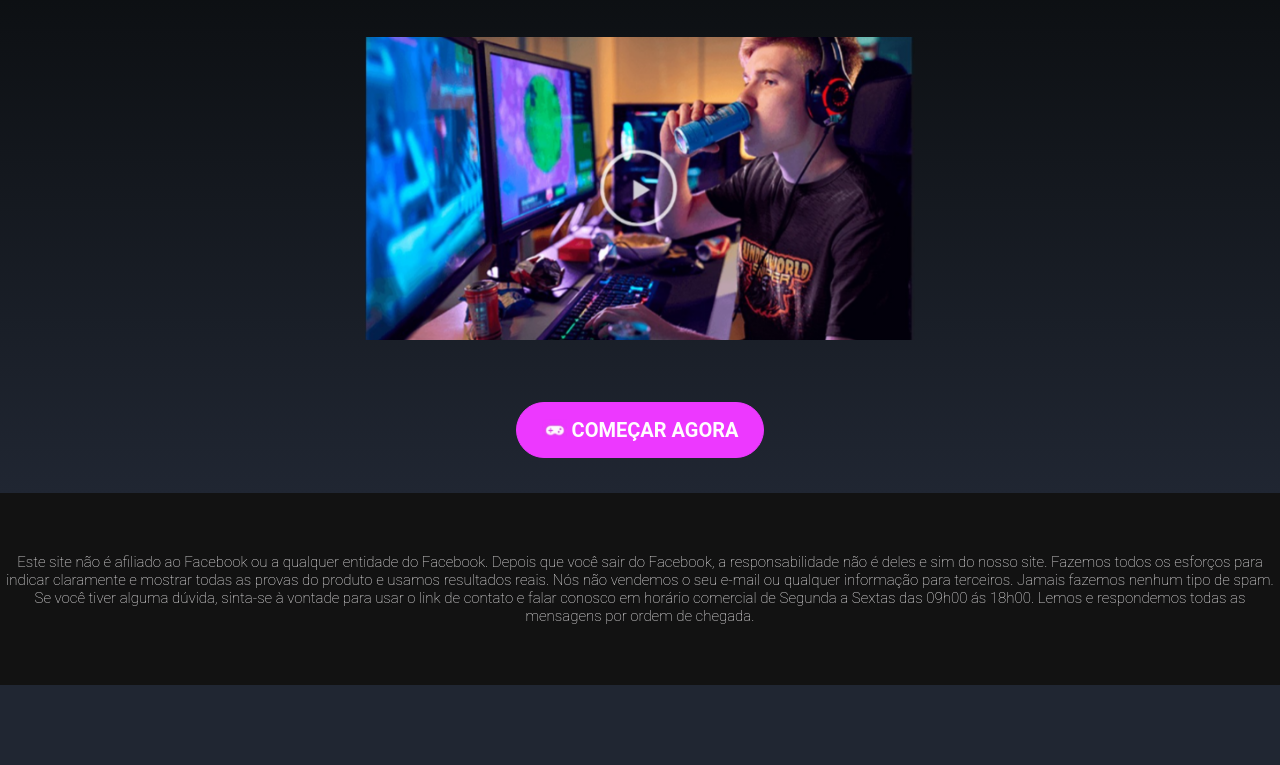
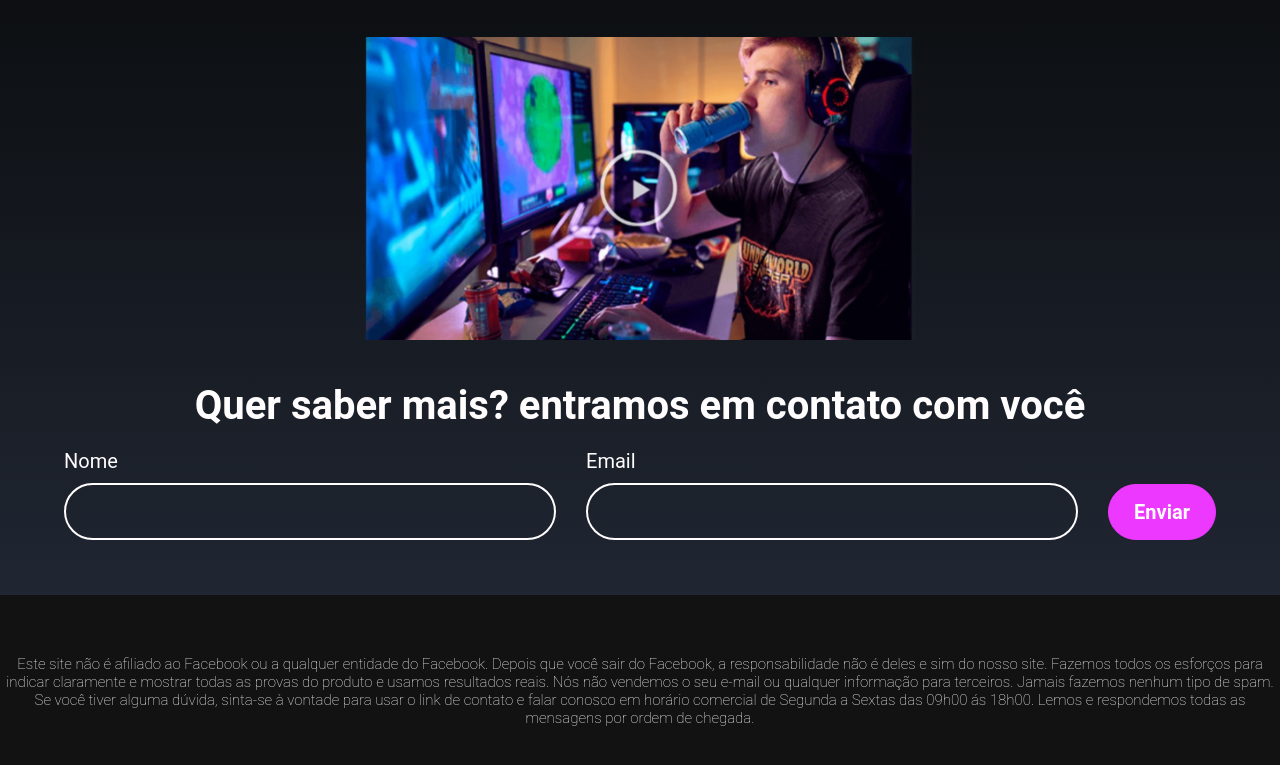
Before and after one commit to KlevertonKulmann1/SENAC-webstandarts, a plain HTML site: page index.html in a window 1280 px wide. Shown: the part 2589-3354 px from the top of the page. Before the commit the page ends 3274 px from the top, so only its background shows below. Drawn offline with Linux system fonts and the light colour scheme.

Commit message:
feat: adicao formulario

```diff
--- a/index.html
+++ b/index.html
@@ -75,9 +75,21 @@
             <div class="embed-video">
                 <img src="./imgs/VIDEO.png" alt=""/>
             </div>
-            <a href="#" class="btn btn-primary mt"><span class="icon"><img src="./imgs/icone.png" alt=""></span>COMEÇAR AGORA</a>
+            <div class="form container">
+                <h2>Quer saber mais? entramos em contato com você</h2>
+                <form action="" method="post">
+                    <div>
+                        <label for="nome">Nome</label>
+                        <input type="text" id="nome">
+                    </div>
+                    <div>
+                        <label for="email">Email</label>
+                        <input type="email" id="email">
+                    </div>
+                    <a class="btn btn-primary">Enviar</a>
+                </form>
+            </div>
         </div>
-
     </section>
     <footer>
         <div class="container flex">
--- a/style.css
+++ b/style.css
@@ -47,14 +47,15 @@ h1{
 h2{
     font-size: 4rem;
 }
-h3{
+h3,label{
     font-size: 2rem;
 }
 h4{
     font-weight: 100;
     font-size: 1.5rem;
 }
-h1,h2,h3,h4,p{
+
+h1,h2,h3,h4,p,label{
     text-align: center;
     color: var(--text-color);
 }
@@ -179,7 +180,34 @@ section{
         margin: 4rem auto;
     }
 }
-
+form{
+    display: flex;
+    justify-content: space-evenly;
+    align-items: flex-end;
+    gap: 3rem;
+    width: 90%;
+    margin: 2rem auto;
+    div{
+        flex: 1;
+    }
+    label{
+        display: block;
+        text-align: left;
+        margin-bottom: 1rem;
+    }
+    input{
+        width: 100%;
+        font-size: 3rem;
+        border-radius: 4rem;
+        border: .2rem solid var(--text-color);
+        color: var(--text-color);
+        padding: .9rem 2rem;
+        background-color: transparent;
+    }
+    .btn{
+        margin-bottom: 0;
+    }
+}
 footer{
     width: 100%;
     padding: 6rem 0;
```
